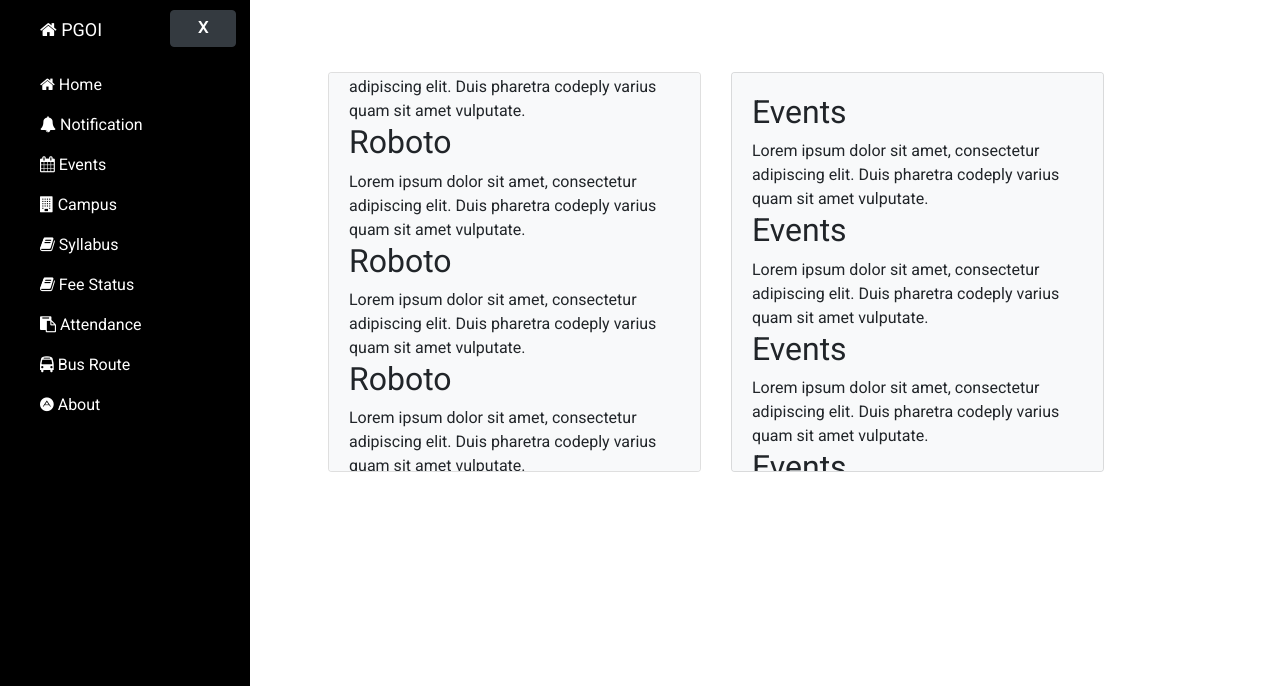
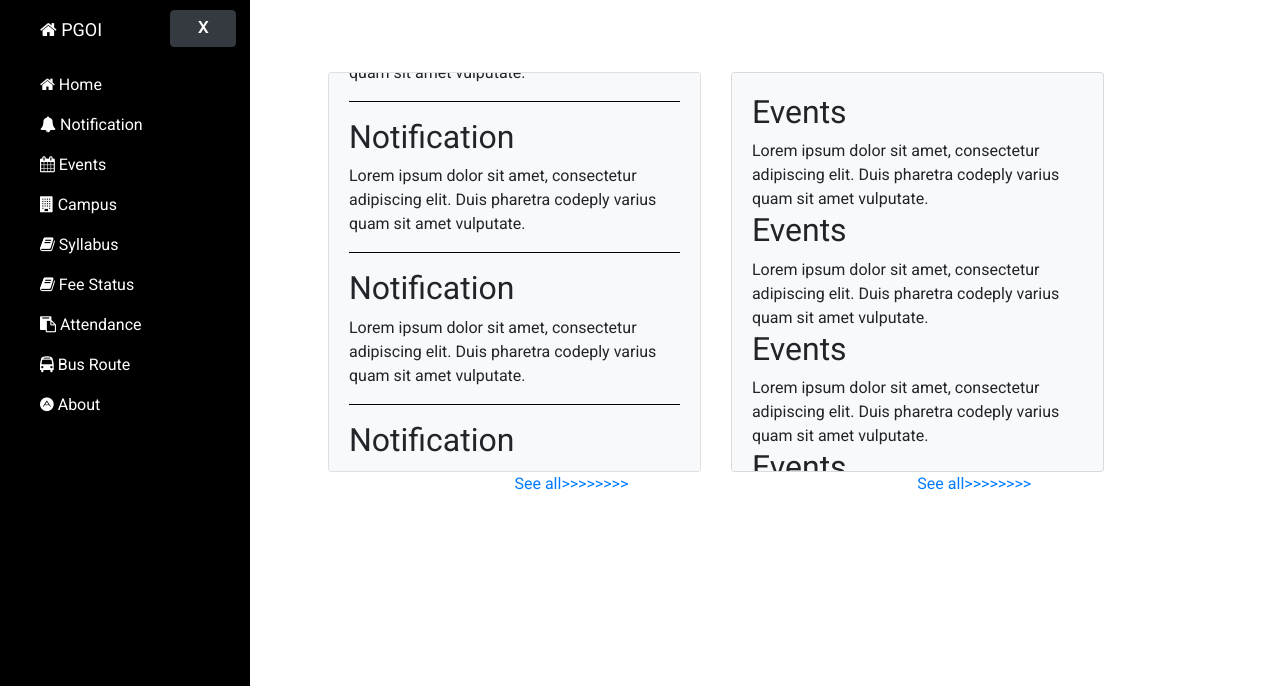
Before and after one commit to hemansah/PGOI, a PHP site: page / in a window 1280 px wide. Shown: the top 686 px of the page. Run offline with PHP 8.4, Linux system fonts and the light colour scheme.

Commit message:
Notification done
Co-Authored-By: Abhineet Singh <abhineetsinghh@users.noreply.github.com>

```diff
--- a/assets/css/style.css
+++ b/assets/css/style.css
@@ -64,10 +64,10 @@ body {
 /*---------------------------------
     Applying margin-top on notification_admin
 ------------------------------------*/
-.hr-scroll {
+hr.hr-scroll {
     border: none;
-    height: 2px;
-    background-color: blue;
+    height: 1px;
+    background-color: black;
 }
 
 
@@ -118,3 +118,11 @@ body {
   .scroll-group {
     position:absolute;
   }
+
+  .box-click-here {
+    margin-left: 50%;
+  }
+
+  .box-click-here-events {
+    margin-left: 50%;
+  }
--- a/assets/js/animate-js.js
+++ b/assets/js/animate-js.js
@@ -13,7 +13,7 @@ var targetY = $('.scroll').eq(0).outerHeight();
 
 var scroll = function(resetY){
 
-     $('.scroll-group').animate({top:targetY*-1+'px'},6000,"linear", function(){
+     $('.scroll-group').animate({top:targetY*-1+'px'},19000,"linear", function(){
           $('.scroll-group').css({top:0});
           scroll();
      });
--- a/index.php
+++ b/index.php
@@ -31,19 +31,41 @@
 				<div class="col-sm-5 my-5">
 					<div class="card-body bg-light card-notification-homepage scroll">
 					    <h2>Notification</h2>
-					    Lorem ipsum dolor sit amet, consectetur adipiscing elit. Duis pharetra codeply varius quam sit amet vulputate.
-					    <h2>Roboto</h2>
-					    Lorem ipsum dolor sit amet, consectetur adipiscing elit. Duis pharetra codeply varius quam sit amet vulputate.
-					    <h2>Roboto</h2>
-					    Lorem ipsum dolor sit amet, consectetur adipiscing elit. Duis pharetra codeply varius quam sit amet vulputate.
-					    <h2>Roboto</h2>
-					    Lorem ipsum dolor sit amet, consectetur adipiscing elit. Duis pharetra codeply varius quam sit amet vulputate.
-					    <h2>Roboto</h2>
-					    Lorem ipsum dolor sit amet, consectetur adipiscing elit. Duis pharetra codeply varius quam sit amet vulputate.
-					    <h2>Roboto</h2>
-					    Lorem ipsum dolor sit amet, consectetur adipiscing elit. Duis pharetra codeply varius quam sit amet vulputate.
+					    <p>Lorem ipsum dolor sit amet, consectetur adipiscing elit. Duis pharetra codeply varius quam sit amet vulputate.</p>
+					    <hr class="hr-scroll">
+
+					    <h2>Notification</h2>
+					    <p>Lorem ipsum dolor sit amet, consectetur adipiscing elit. Duis pharetra codeply varius quam sit amet vulputate.</p>
+					    <hr class="hr-scroll">
+
+					    <h2>Notification</h2>
+					    <p>Lorem ipsum dolor sit amet, consectetur adipiscing elit. Duis pharetra codeply varius quam sit amet vulputate.</p>
+					    <hr class="hr-scroll">
+
+					    <h2>Notification</h2>
+					    <p>Lorem ipsum dolor sit amet, consectetur adipiscing elit. Duis pharetra codeply varius quam sit amet vulputate.</p>
+					    <hr class="hr-scroll">
+
+					    <h2>Notification</h2>
+					    <p>Lorem ipsum dolor sit amet, consectetur adipiscing elit. Duis pharetra codeply varius quam sit amet vulputate.</p>
+					    <hr class="hr-scroll">
+
+					    <h2>Notification</h2>
+					    <p>Lorem ipsum dolor sit amet, consectetur adipiscing elit. Duis pharetra codeply varius quam sit amet vulputate.</p>
+					    <hr class="hr-scroll">
 					</div>
+
+					<div class="box-click-here">
+						<a href="notifications.php"><p>See all>>>>>>>></p></a>
+					</div>
+
 				</div>
+
+
+
+
+
+
 				<div class="col-sm-5 my-5">
 					<div class="card card-body bg-light event-homepage ">
 					    <h2>Events</h2>
@@ -60,6 +82,11 @@
 					    Lorem ipsum dolor sit amet, consectetur adipiscing elit. Duis pharetra codeply varius quam sit amet vulputate.
 
 					</div>
+
+					<div class="box-click-here-events">
+						<a href="#"><p>See all>>>>>>>></p></a>
+					</div>
+
 				</div>
 		        <!-- End notic/events -->
 
--- a/notifications.php
+++ b/notifications.php
@@ -86,9 +86,9 @@
 
 					    <div class="details">
 					    	<p class="td">Time: hh:mm | Date: dd/mm/yyyy</p>
+					    	 <hr class="hr-scroll">
+					    </div>
 
-					    </div>
-					    <hr class="hr-scroll">
 
 
 
--- a/statics/header.php
+++ b/statics/header.php
@@ -11,14 +11,14 @@
                     </a>
                 </li>
                 <li>
-                    <a href="#" onclick='alert("Just keep clicking home")'><i class="fa fa-home"></i> Home</a>
+                    <a href="index.php"><i class="fa fa-home"></i> Home</a>
                 </li>
                <!-- <li>
                     <a href="logout.php"><i class="fa fa-sign-out"></i> Logout</a>
                 </li>-->
 
                 <li>
-                    <a href="#"  onclick='alert("Notification")'><i class="fa fa-bell"></i> Notification</a>
+                    <a href="notifications.php"><i class="fa fa-bell"></i> Notification</a>
                 </li>
 
                 <li>
```
Also changed, not shown: events.php (added, +61 -0 lines), assets/images/image2.jpg (added), 2 other files.
